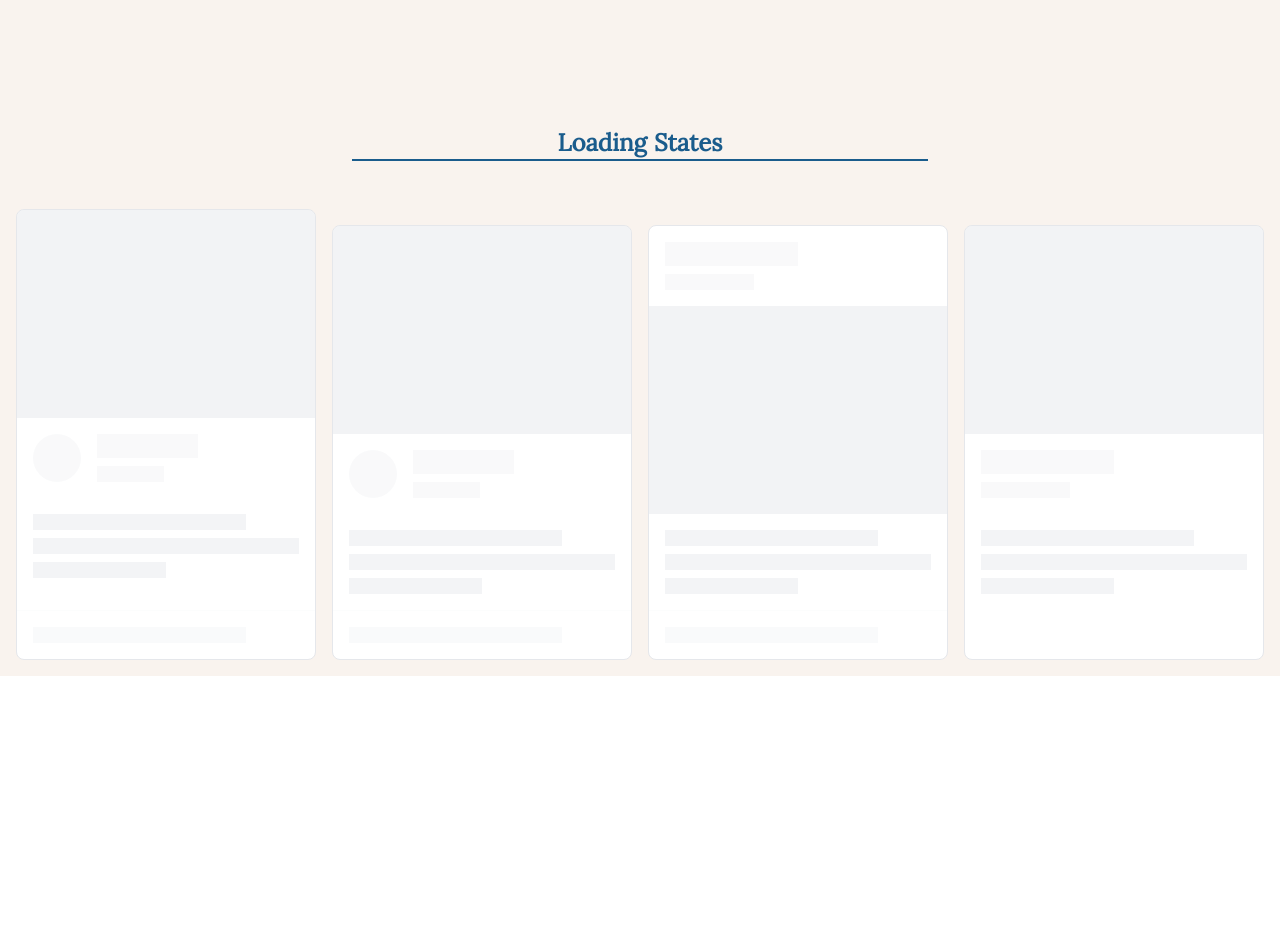
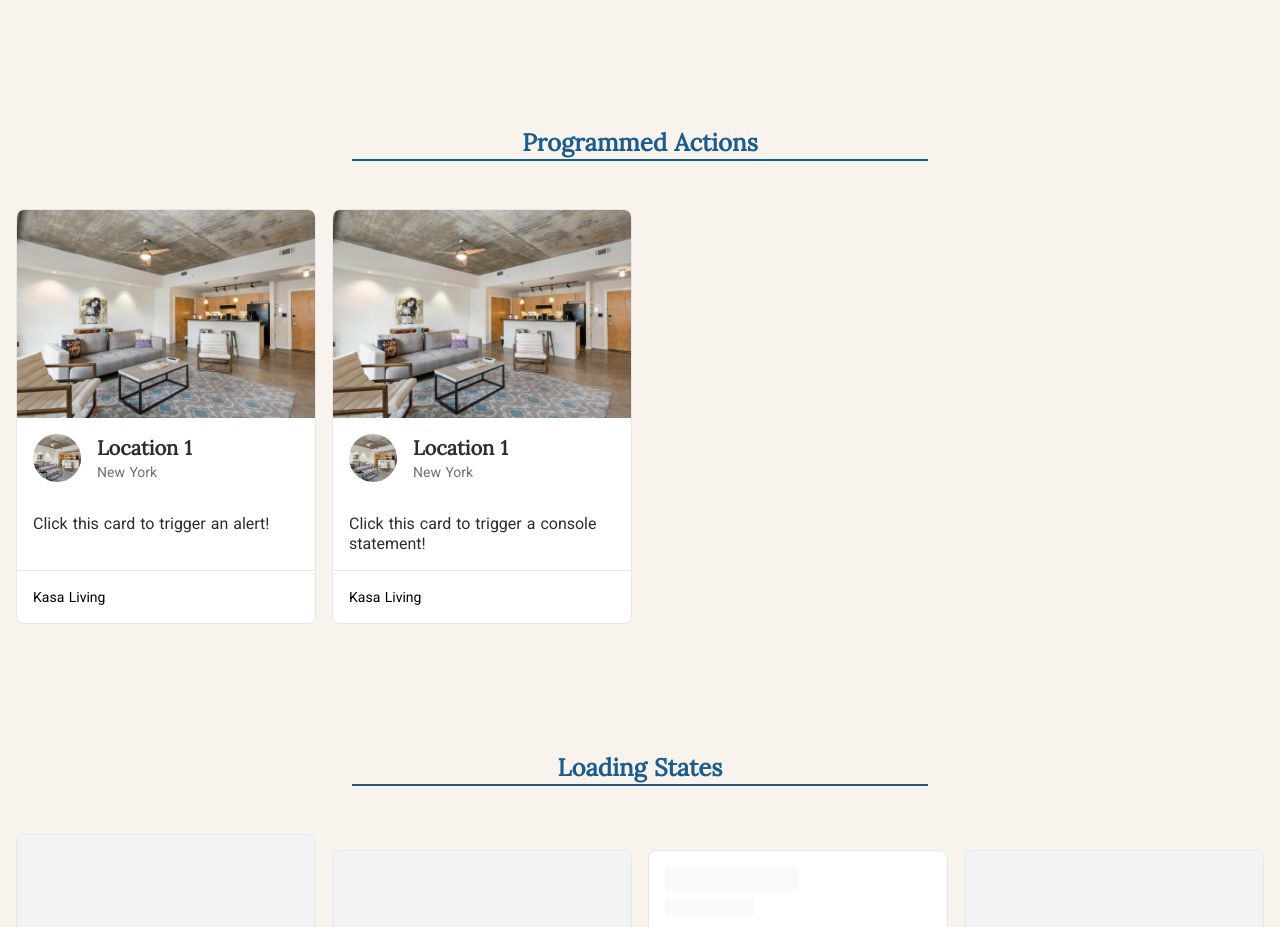
Before and after one commit to StephenMarkToms/CardComponent, a Nuxt app: page / in a window 1280 px wide. Shown: the part 4411-5338 px from the top of the page. Before the commit the page ends 5087 px from the top, so only its background shows below. Built offline with nearby package versions, Linux system fonts and the light colour scheme.

Commit message:
updated card actions

```diff
--- a/components/Card/Base.vue
+++ b/components/Card/Base.vue
@@ -1,6 +1,7 @@
 <template>
   <div
     class="
+      focus:ring
       bg-white
       hover:bg-gray-50
       transition-colors
--- a/pages/index.vue
+++ b/pages/index.vue
@@ -183,6 +183,43 @@
         </CardBody>
       </CardBase>
     </div>
+    <HeaderBase> Programmed Actions </HeaderBase>
+    <div
+      class="
+        grid
+        md:grid-cols-2
+        xl:grid-cols-4
+        gap-4
+        my-auto
+        mx-auto
+        justify-center
+      "
+    >
+      <CardBase @click.native="alert()">
+        <CardCover :cover="cards[1].cover" />
+        <CardDescription
+          :thumbnail="cards[1].thumbnail"
+          :title="cards[1].title"
+          :sub-title="cards[1]['sub-title']"
+        />
+        <CardBody> Click this card to trigger an alert! </CardBody>
+        <CardFooter>
+          {{ cards[1].footer }}
+        </CardFooter>
+      </CardBase>
+      <CardBase @click.native="log()">
+        <CardCover :cover="cards[1].cover" />
+        <CardDescription
+          :thumbnail="cards[1].thumbnail"
+          :title="cards[1].title"
+          :sub-title="cards[1]['sub-title']"
+        />
+        <CardBody> Click this card to trigger a console statement! </CardBody>
+        <CardFooter>
+          {{ cards[1].footer }}
+        </CardFooter>
+      </CardBase>
+    </div>
     <HeaderBase> Loading States </HeaderBase>
     <div
       class="
@@ -266,5 +303,18 @@ export default {
       ],
     }
   },
+  methods: {
+    alert() {
+      if (process.client) {
+        alert('You clicked that card!')
+      }
+    },
+    log() {
+      if (process.client) {
+        // eslint-disable-next-line no-console
+        console.log('You clicked that card!')
+      }
+    },
+  },
 }
 </script>
```
